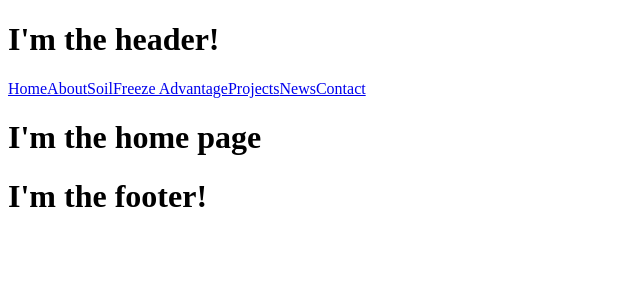
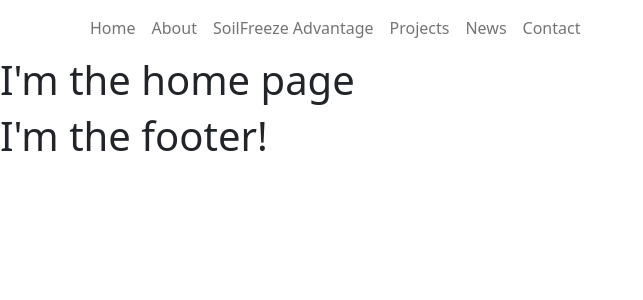
Before and after one commit to lola-violet/sfinc-front, a React (Create React App) app: page / in a window 1280 px wide. Shown: the top 300 px of the page, without its empty margins (0-643 px from the left). Built offline with nearby package versions, Linux system fonts and the light colour scheme.

Commit message:
created bootstrap navbar with link/route functionality

```diff
--- a/package.json
+++ b/package.json
@@ -8,6 +8,7 @@
     "@testing-library/user-event": "^13.5.0",
     "bootstrap": "^5.2.0-beta1",
     "react": "^18.2.0",
+    "react-bootstrap": "^2.4.0",
     "react-dom": "^18.2.0",
     "react-router-dom": "^6.3.0",
     "react-scripts": "5.0.1",
--- a/src/App.js
+++ b/src/App.js
@@ -1,10 +1,8 @@
-// import logo from './logo.svg';
-// import './App.css';
 import React from 'react';
-// import ReactDOM from 'react-dom/client';
 import { BrowserRouter, Routes, Route } from 'react-router-dom';
+// import 'bootstrap';
+
 import Header from './components/Header';
-// import MainContainer from './components/MainContainer';
 import Footer from './components/Footer';
 import Home from './components/pages/Home';
 import About from './components/pages/About';
--- a/src/components/Header.js
+++ b/src/components/Header.js
@@ -1,19 +1,34 @@
 import React from 'react';
 import { Link } from 'react-router-dom';
+// import Nav from 'react-bootstrap/Nav';
+// import 'bootstrap';
 
 export default function Header() {
     return (
         <header>
-            <h1>
-                I'm the header!
-            </h1>
-            <nav>
-                <Link to='/'>Home</Link>
-                <Link to='/about'>About</Link>
-                <Link to='/advantage'>SoilFreeze Advantage</Link>
-                <Link to='/projects'>Projects</Link>
-                <Link to='/news'>News</Link>
-                <Link to='/contact'>Contact</Link>
+            <nav className='navbar navbar-expand-lg'>
+                <div className='container'>
+                    <ul className='navbar-nav'>
+                        <li className='nav-item'>
+                            <Link className='nav-link' to='/'>Home</Link>
+                        </li>
+                        <li className='nav-item'>
+                            <Link className='nav-link' to='/about'>About</Link>
+                        </li>
+                        <li className='nav-item'>
+                            <Link className='nav-link' to='/advantage'>SoilFreeze Advantage</Link>
+                        </li>
+                        <li className='nav-item'>
+                            <Link className='nav-link' to='/projects'>Projects</Link>
+                        </li>
+                        <li className='nav-item'>
+                            <Link className='nav-link' to='/news'>News</Link>
+                        </li>
+                        <li className='nav-item'>
+                            <Link className='nav-link' to='/contact'>Contact</Link>
+                        </li>
+                    </ul>
+                </div>
             </nav>
         </header>
     )
--- a/src/index.js
+++ b/src/index.js
@@ -2,6 +2,7 @@ import React from 'react';
 import ReactDOM from 'react-dom/client';
 // import { BrowserRouter, Routes, Route } from 'react-router-dom';
 import App from './App';
+import "bootstrap/dist/css/bootstrap.min.css";
 // import Home from './components/pages/Home';
 // import About from './components/pages/About';
 // import './index.css';
```
Also changed, not shown: 1 other file (tests, documents, lock files or other folders).
